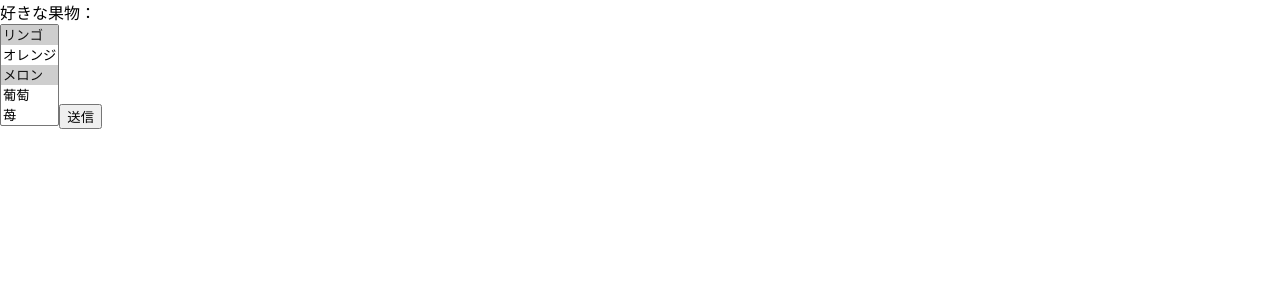
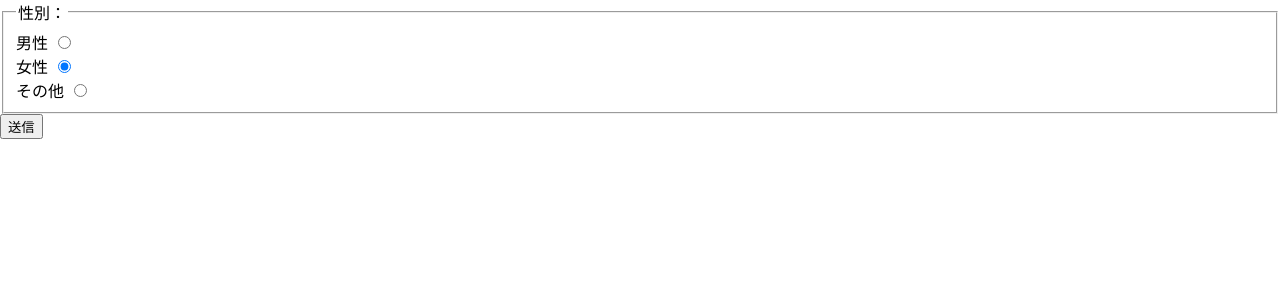
Before and after one commit to nekketsu2010/quick-react, a React (Create React App) app: page / in a window 1280 px wide. Shown: the top 300 px of the page. Built offline with nearby package versions, Linux system fonts and the light colour scheme.

Commit message:
feature: 性別を選択するラジオボタンを作成した。 fieldsetタグはいくつかのinputをグループ化するためのタグ。legendタグにはfieldsetの凡例を記載する。 https://developer.mozilla.org/ja/docs/Web/HTML/Element/fieldset

```diff
--- /dev/null
+++ b/src/MyRadio.js
@@ -0,0 +1,34 @@
+import { useState } from "react";
+
+export default function MyRadio() {
+    // Stateを初期化
+    const [form, setForm] = useState({
+        sex: 'female'
+    });
+    // ラジオボタン変更時に選択値をStateに反映
+    function handleChange(e) {
+        setForm({
+            ...form,
+            [e.target.name]: e.target.value
+        });
+    }
+    // [送信]ボタンクリック時に選択値をログ出力
+    function show() {
+        console.log(`メモ：${form.sex}`);
+    }
+    // ラジオボタンリストを生成
+    return (
+        <form>
+            <fieldset>
+                <legend> 性別： </legend>
+                <label htmlFor="sex_male"> 男性 </label>
+                <input id="sex_male" name="sex" type="radio" value='male' checked={form.sex === 'male'} onChange={handleChange} /><br />
+                <label htmlFor="sex_female"> 女性 </label>
+                <input id="sex_female" name="sex" type="radio" value='female' checked={form.sex === 'female'} onChange={handleChange} /><br />
+                <label htmlFor="sex_other"> その他 </label>
+                <input id="sex_other" name="sex" type="radio" value='other' checked={form.sex === 'other'} onChange={handleChange} /><br />
+            </fieldset>
+            <button type="button" onClick={show}> 送信 </button>
+        </form>
+    );
+}
--- a/src/index.js
+++ b/src/index.js
@@ -2,12 +2,12 @@ import React from 'react';
 import ReactDOM from 'react-dom/client';
 import './index.css';
 import reportWebVitals from './reportWebVitals';
-import MyList from './MyList';
+import MyRadio from './MyRadio';
 
 const root = ReactDOM.createRoot(document.getElementById('root'));
 
 root.render(
-  <MyList />
+  <MyRadio />
 );
 
 // If you want to start measuring performance in your app, pass a function
```
